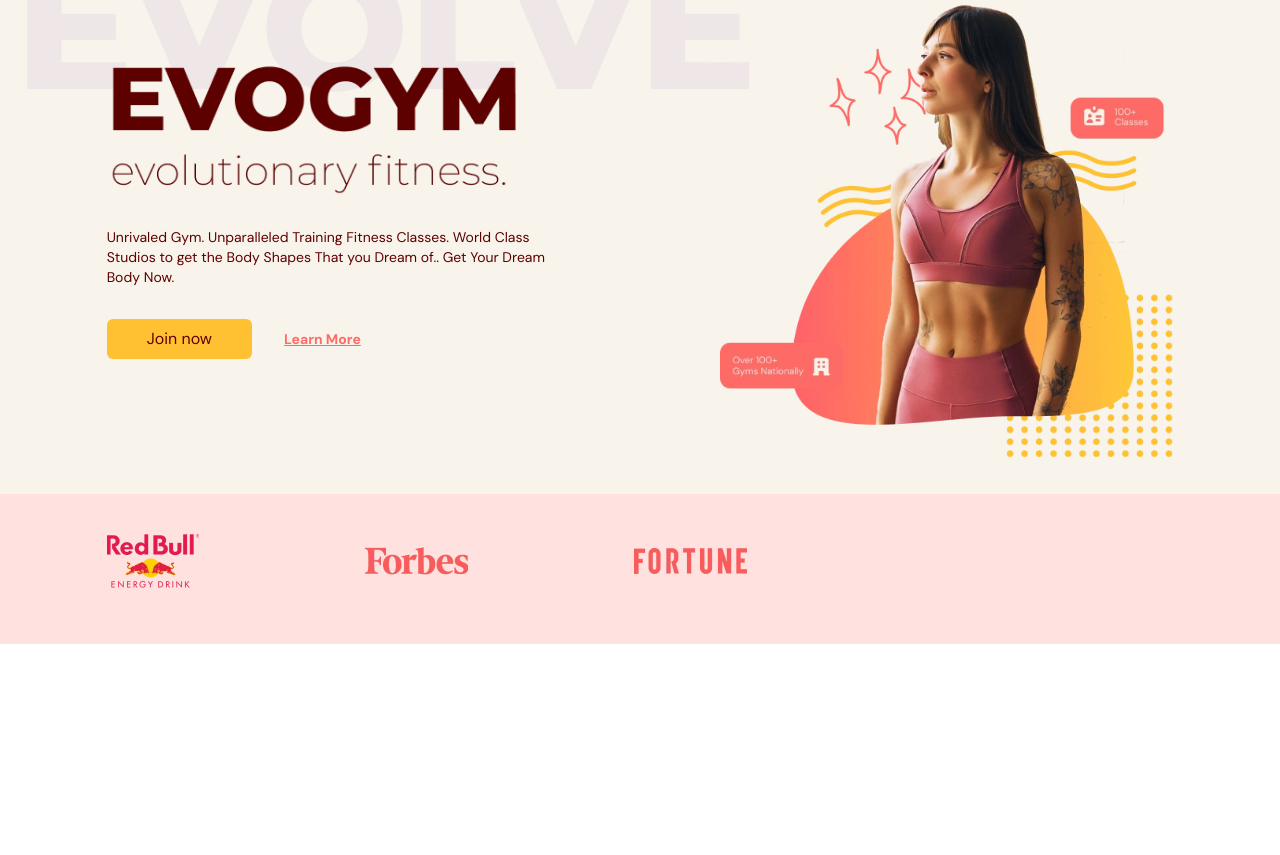
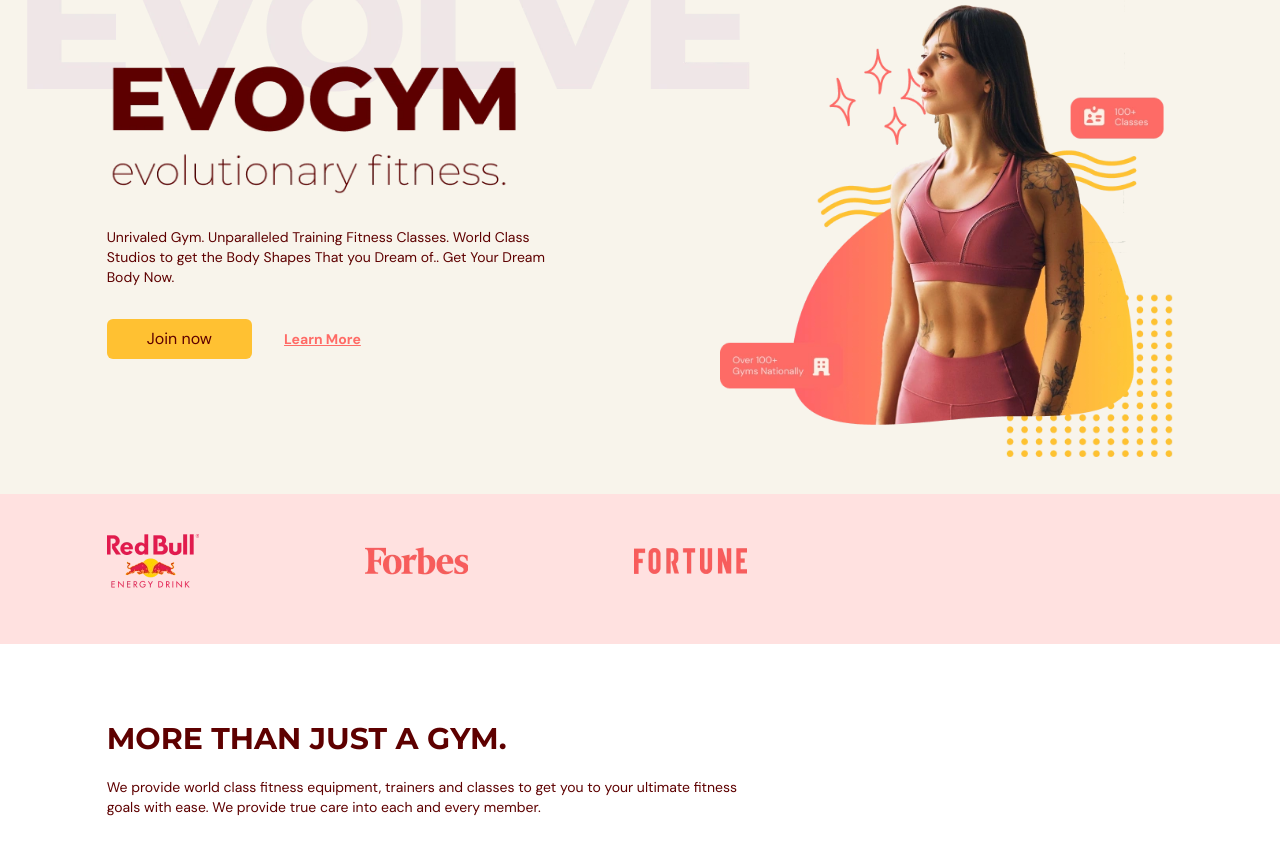
Before and after one commit to 2Revol2/Fitness, a React (Vite) app: page / in a window 1280 px wide. Shown: the part 179-1034 px from the top of the page. Before the commit the page ends 823 px from the top, so only its background shows below. Built offline with nearby package versions, Linux system fonts and the light colour scheme.

Commit message:
feat: add benefits header

```diff
--- a/src/App.tsx
+++ b/src/App.tsx
@@ -2,7 +2,7 @@
 import { Navbar } from "./components/Navbar/Navbar";
 import { SelectedPage } from "./shared/types";
 import { Home } from "./components/Home/Home";
-
+import { Benefits } from "./components/Benefits/Benefits"
 export const App = () => {
   const [selectedPage, setSelectedPage] = useState<SelectedPage>(
     SelectedPage.Home
@@ -30,6 +30,7 @@
         setSelectedPage={setSelectedPage}
       />
       <Home  setSelectedPage={setSelectedPage} />
+      <Benefits  setSelectedPage={setSelectedPage} />
     </div>
   );
 };
--- /dev/null
+++ b/src/components/Benefits/Benefits.tsx
@@ -0,0 +1,29 @@
+import { motion } from "framer-motion";
+import { SelectedPage } from "../../shared/types";
+import {
+  HomeModernIcon,
+  UserGroupIcon,
+  AcademicCapIcon,
+} from "@heroicons/react/24/solid";
+import { HText } from "../../shared/HText";
+type Props = {
+  setSelectedPage: (value: SelectedPage) => void;
+};
+
+export const Benefits = ({ setSelectedPage }: Props) => {
+  return (
+    <section id="benefits" className="mx-auto min-h-full w-5/6 py-20">
+      <motion.div
+        onViewportEnter={() => setSelectedPage(SelectedPage.Benefits)}
+      >
+        {/* Header */}
+        <div className="md:my-5 md:w-3/5">
+          <HText>More than just a gym.</HText>
+          <p className="my-5 text-sm"> We provide world class fitness equipment, trainers and classes to
+            get you to your ultimate fitness goals with ease. We provide true
+            care into each and every member.</p>
+        </div>
+      </motion.div>
+    </section>
+  );
+};
--- a/src/components/Home/Home.tsx
+++ b/src/components/Home/Home.tsx
@@ -18,7 +18,9 @@
   return (
     <section id="home" className="gap-16 bg-gray-20 py-10 md:h-full md: pb-0">
       {/* Image and main header */}
-      <div className="md:flex mx-auto w-5/6 items-center justify-center md:h-5/6">
+      <motion.div className="md:flex mx-auto w-5/6 items-center justify-center md:h-5/6"
+      onViewportEnter={()=> setSelectedPage(SelectedPage.Home)}
+      >
         {/* main header */}
         <div className="z-10 mt-32 md:basis-3/5">
           {/* Headings */}
@@ -72,7 +74,7 @@
         <div className="flex basis-3/5 justify-center z-10 md:ml-40 md:mt-16 md:justify-items-end">
           <img src={HomePageGraphic} alt="home-page-graphic" />
         </div>
-      </div>
+      </motion.div>
       {/* Sponsors */}
       {isAboveMediumScreens && (
         <div className="h-[150px] w-full bg-primary-100 py-10">
--- /dev/null
+++ b/src/shared/HText.tsx
@@ -0,0 +1,13 @@
+import { ReactNode } from "react"
+
+type Props = {
+    children: ReactNode
+}
+
+export const HText = ({children}:Props) => {
+  return (
+    <h2 className="basis-3/5 font-montserrat text-3xl font-bold uppercase">
+        {children}
+    </h2>
+  )
+}
```
